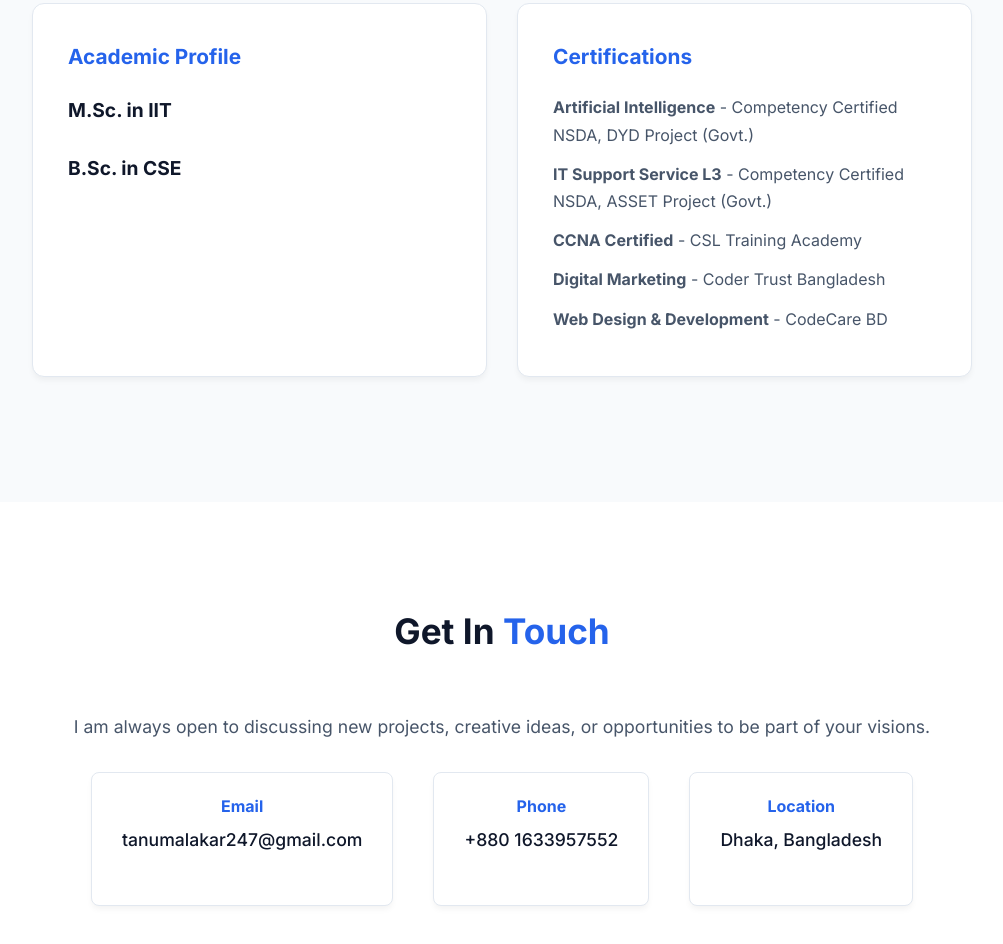
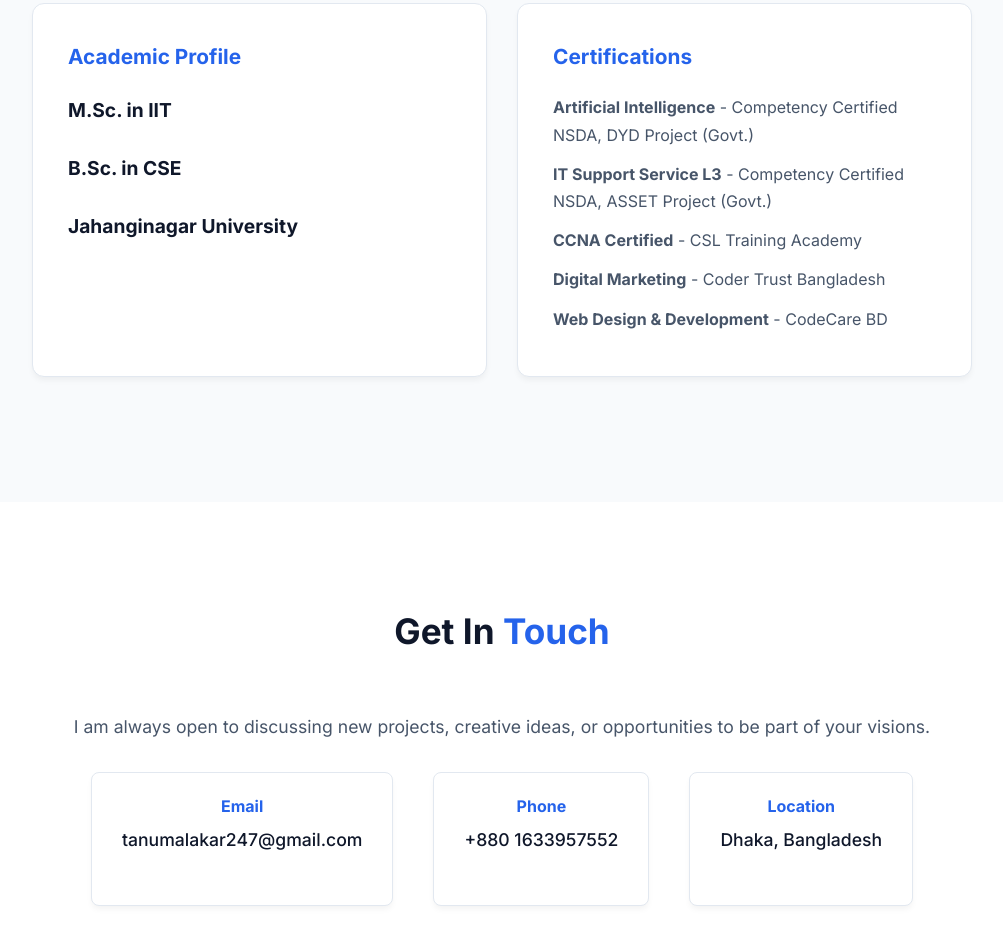
Before and after one commit to tanumalakar/tanu, a plain HTML site: page index.html in a window 1280 px wide. Shown: the part 2771-3715 px from the top of the page, without its empty margins (138-1141 px from the left). Drawn offline with Linux system fonts and the light colour scheme; a script that the page names is missing.

Commit message:
Update index.html

```diff
--- a/index.html
+++ b/index.html
@@ -352,6 +352,10 @@
                     <h3>B.Sc. in CSE</h3>
 
                 </div>
+                 <div class="edu-item">
+                    <h3>Jahanginagar University</h3>
+
+                </div>
             </div>
 
             <div class="card reveal">
```
